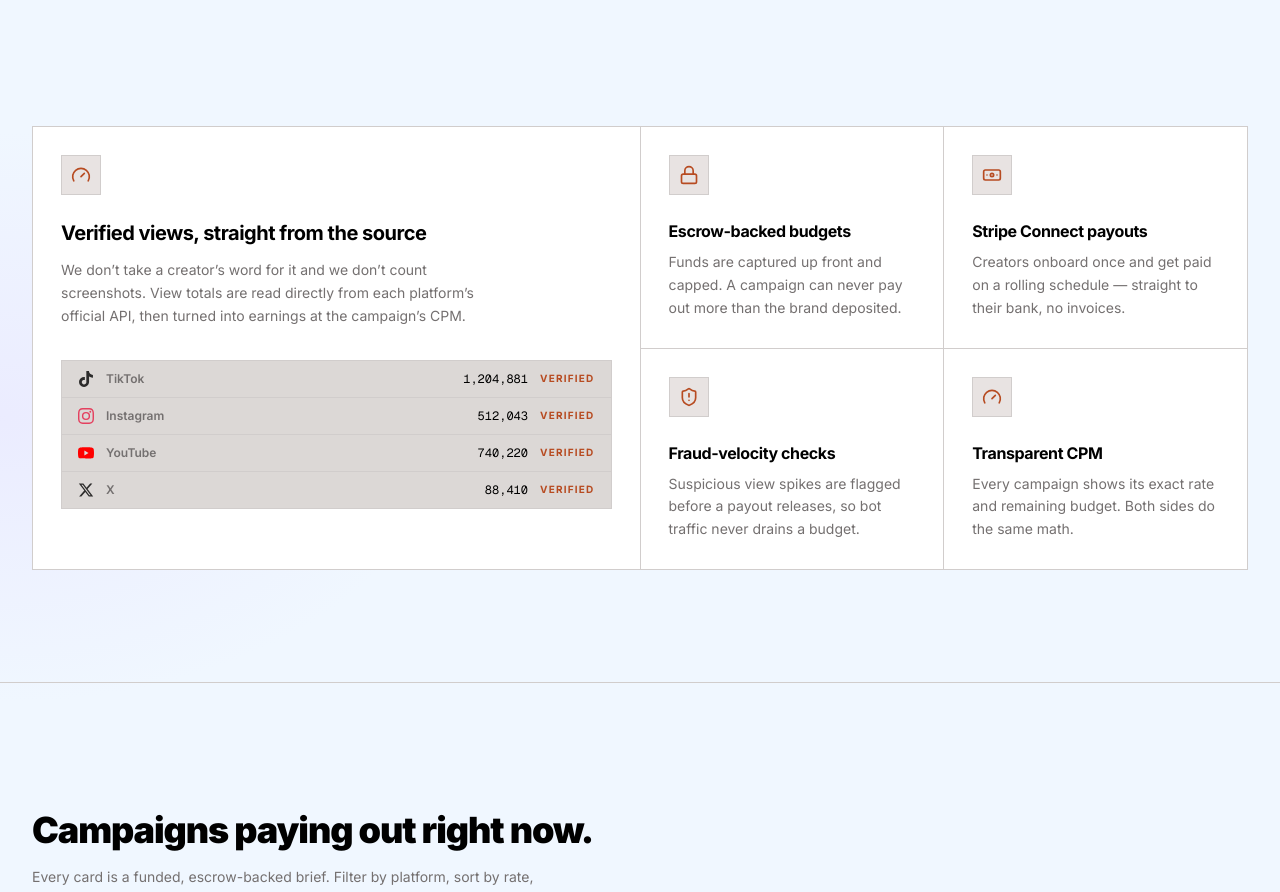
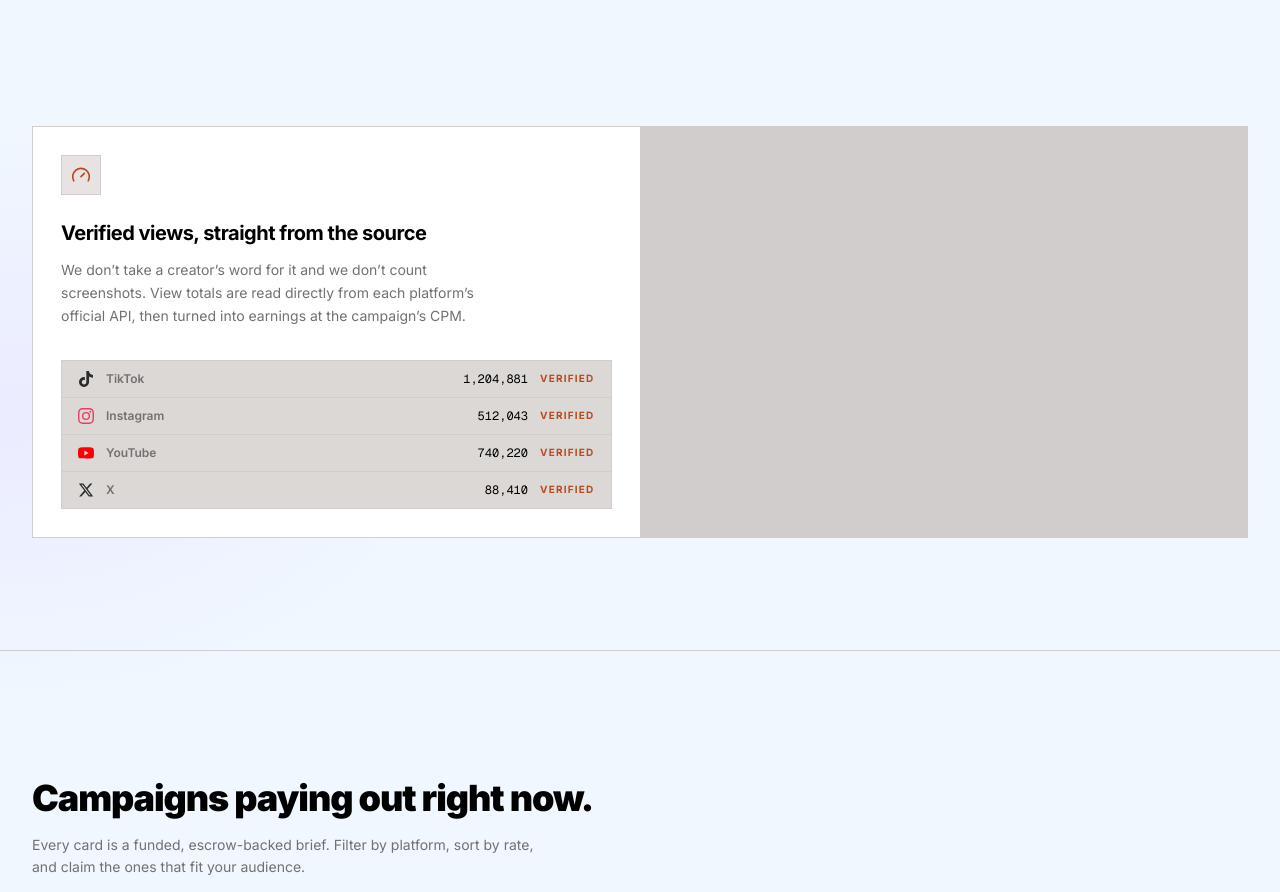
Before and after one commit to samuel-sarmah/ster, a Next.js app: page / in a window 1280 px wide. Shown: the part 800-1692 px from the top of the page. Built offline with nearby package versions, Linux system fonts and the light colour scheme; no server answers; the database is empty.

Commit message:
chore(landing): drop the four secondary feature cells
Removes the now-unused Cell helper and icon imports along with them.

```diff
--- a/components/landing/features.tsx
+++ b/components/landing/features.tsx
@@ -1,4 +1,4 @@
-import { Lock, Gauge, ShieldAlert, Banknote } from "lucide-react";
+import { Gauge } from "lucide-react";
 import { TikTokIcon, InstagramIcon, YouTubeIcon, XIcon } from "@/components/brand-icons";
 
 const API_READ = [
@@ -43,41 +43,8 @@ export function Features() {
               </div>
             </div>
           </div>
-
-          <Cell
-            icon={<Lock className="size-5" />}
-            title="Escrow-backed budgets"
-            body="Funds are captured up front and capped. A campaign can never pay out more than the brand deposited."
-          />
-          <Cell
-            icon={<Banknote className="size-5" />}
-            title="Stripe Connect payouts"
-            body="Creators onboard once and get paid on a rolling schedule — straight to their bank, no invoices."
-          />
-          <Cell
-            icon={<ShieldAlert className="size-5" />}
-            title="Fraud-velocity checks"
-            body="Suspicious view spikes are flagged before a payout releases, so bot traffic never drains a budget."
-          />
-          <Cell
-            icon={<Gauge className="size-5" />}
-            title="Transparent CPM"
-            body="Every campaign shows its exact rate and remaining budget. Both sides do the same math."
-          />
         </div>
       </div>
     </section>
   );
 }
-
-function Cell({ icon, title, body }: { icon: React.ReactNode; title: string; body: string }) {
-  return (
-    <div className={CELL}>
-      <span className="flex size-10 items-center justify-center border border-border bg-muted text-accent">
-        {icon}
-      </span>
-      <h3 className="mt-6 text-base font-bold tracking-tight text-foreground">{title}</h3>
-      <p className="mt-2 text-sm leading-relaxed text-muted-foreground">{body}</p>
-    </div>
-  );
-}
```
